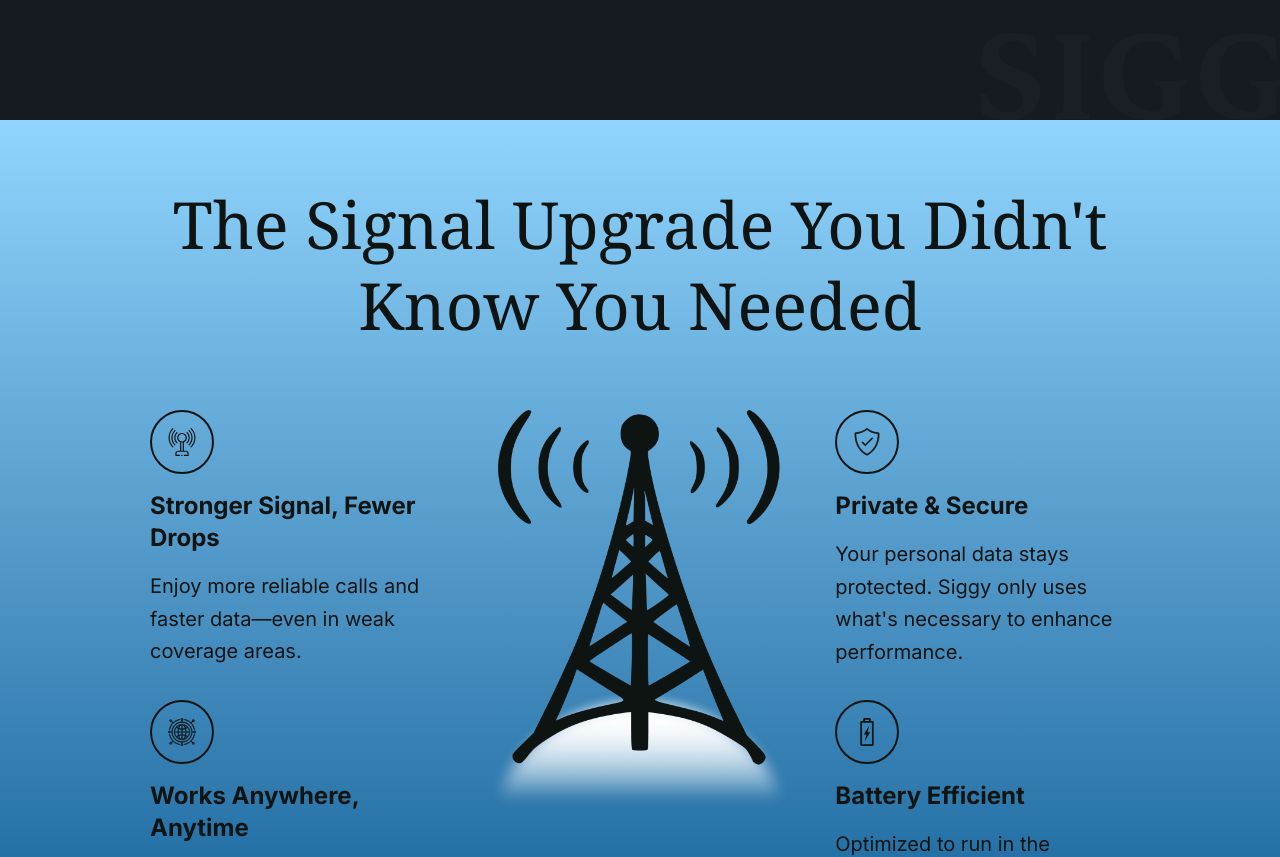
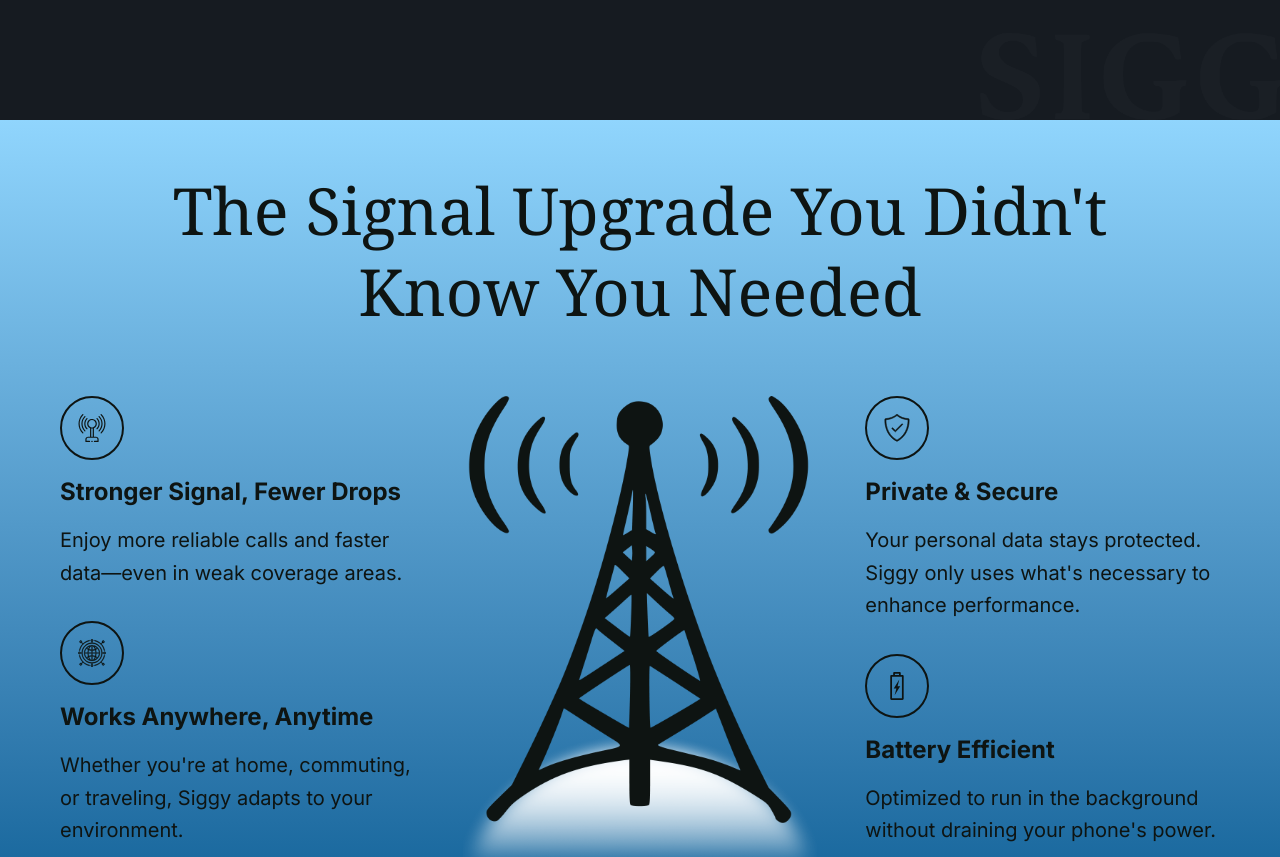
Before and after one commit to developeritexpert/siggi_ai_main, a Next.js app: page / in a window 1280 px wide. Shown: the part 4946-5803 px from the top of the page. Built offline with nearby package versions, Linux system fonts and the light colour scheme.

Commit message:
adingneiw1

```diff
--- a/app/components/HomeComponents/SingalUbgrade.tsx
+++ b/app/components/HomeComponents/SingalUbgrade.tsx
@@ -4,7 +4,7 @@ import Image from "next/image";
 const SignalUpgrade = () => {
   return (
     // Signal Upgrade Section
-    <section className="py-[50px] w-full  px-[16px] md:px-[60px]  bg-gradient-to-b from-[#90d5fd] to-[#005c93]  p-4 sm:p-12 lg:px-[150px] lg:py-[64px] ">
+    <section className="py-[50px] w-full  px-[16px] md:px-[60px]  bg-gradient-to-b from-[#90d5fd] to-[#005c93]  ">
       {/* <div
         className="relative w-full "
         style={{
```
